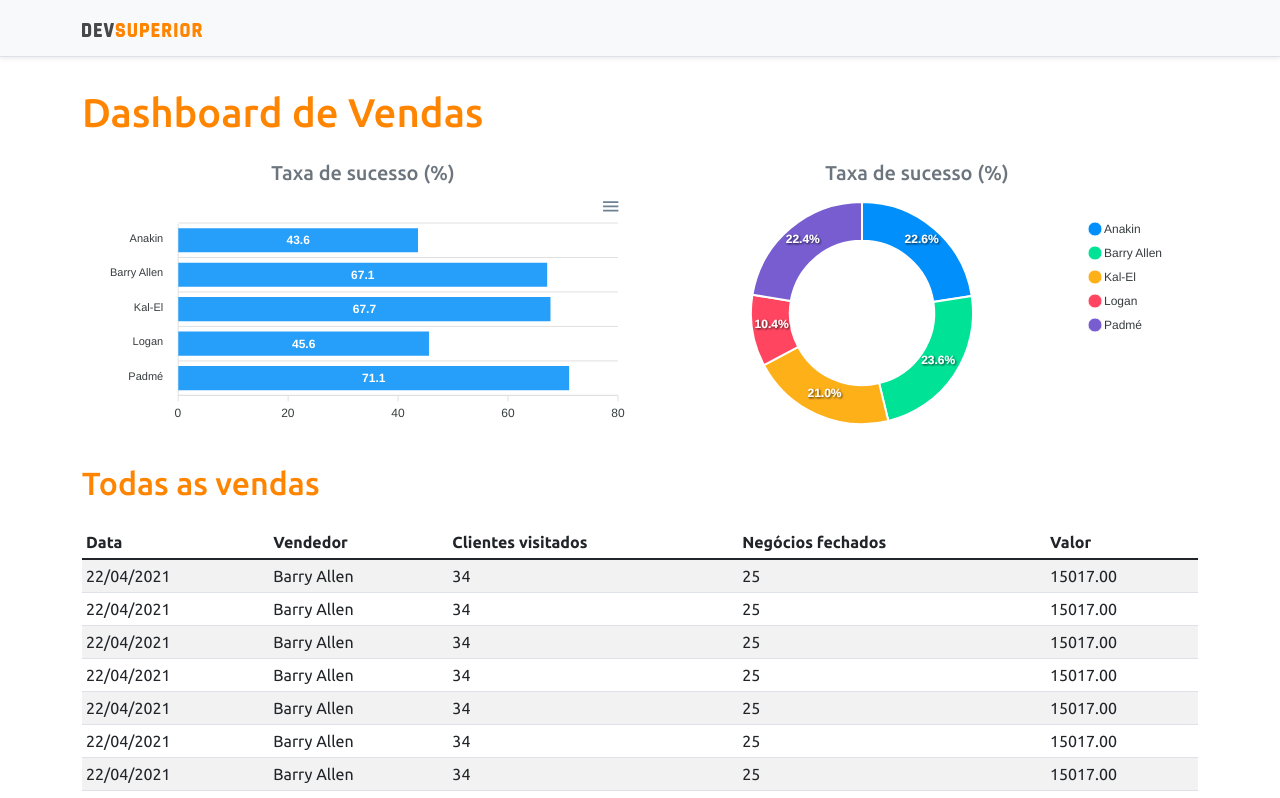
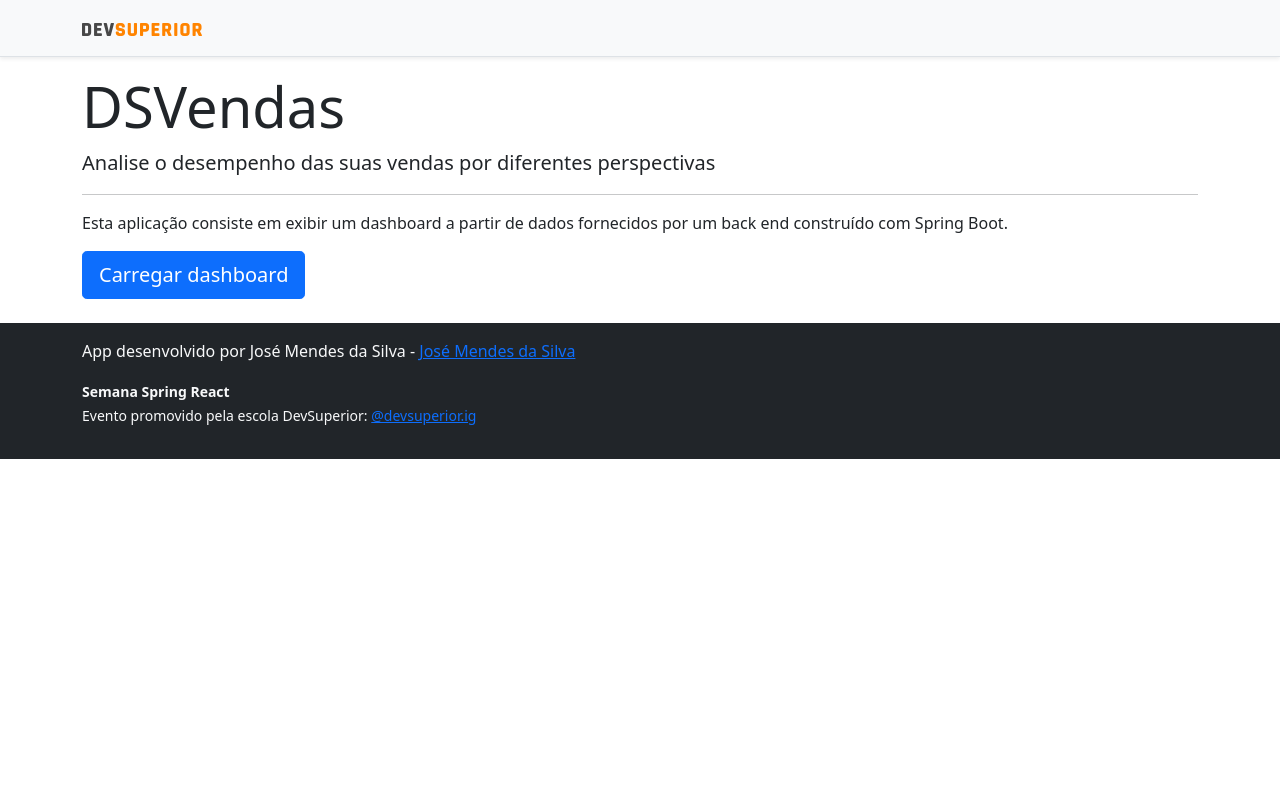
Before and after one commit to Mendestec/projetoSds3, a React (Create React App) app in the folder frontend/: page / in a window 1280 px wide. Shown: the top 798 px of the page. Built offline with nearby package versions, Linux system fonts and the light colour scheme.

Commit message:
Home, navigation

```diff
--- a/frontend/src/App.tsx
+++ b/frontend/src/App.tsx
@@ -1,40 +1,8 @@
-import BarChart from "componentes/BarChart";
-import DataTable from "componentes/DataTable";
-import DonutChart from "componentes/DonutChart";
-import Footer from "componentes/Footer";
-import NavBar from "componentes/NavBar";
-import Pagination from "componentes/Pagination";
+import Routes from "Routes";
 
 function App() {
   return (
-    <>
-      <NavBar />
-      <div className="container">
-        <h1 className="text-primary py-3">Dashboard de Vendas</h1>
-
-        < div className="row px-3">
-
-        < div className="col-sm-6">
-            <h5 className="text-center text-secondary">Taxa de sucesso (%)</h5>
-            <BarChart />
-          </div>
-
-          < div className="col-sm-6">
-            <h5 className="text-center text-secondary">Taxa de sucesso (%)</h5>
-            <DonutChart />
-          </div>
-
-        </div>
-
-        < div className="py-3">
-            <h2 className="text-primary">Todas as vendas</h2>
-          </div>
-
-        <DataTable />
-
-      </div>
-      <Footer />
-    </>
+    <Routes />
   );
 }
 
--- a/frontend/src/index.tsx
+++ b/frontend/src/index.tsx
@@ -1,7 +1,6 @@
 import React from 'react';
 import ReactDOM from 'react-dom';
 import 'bootstrap/dist/css/bootstrap.css';
-import 'Assets/css/styles.css';
 import App from './App';
 
 ReactDOM.render(
--- a/frontend/src/pages/Dashboard/index.tsx
+++ b/frontend/src/pages/Dashboard/index.tsx
@@ -3,13 +3,14 @@ import DataTable from "componentes/DataTable";
 import DonutChart from "componentes/DonutChart";
 import Footer from "componentes/Footer";
 import NavBar from "componentes/NavBar";
+//import Pagination from "componentes/Pagination";
 
 const Dashboard = () => {
   return (
     <>
       <NavBar />
       <div className="container">
-        <h1 className="text-primary py-3">Dashboard de vendas</h1>
+        <h1 className="text-primary py-3">Dashboard de Vendas</h1>
 
         < div className="row px-3">
 
@@ -30,6 +31,7 @@ const Dashboard = () => {
         </div>
 
         <DataTable />
+
       </div>
       <Footer />
     </>
--- a/frontend/src/pages/Home/index.tsx
+++ b/frontend/src/pages/Home/index.tsx
@@ -17,6 +17,7 @@ const Home = () => {
           Carregar dashboard
         </Link>
       </div>
+      <br />
       <Footer />
     </>
   );
```
